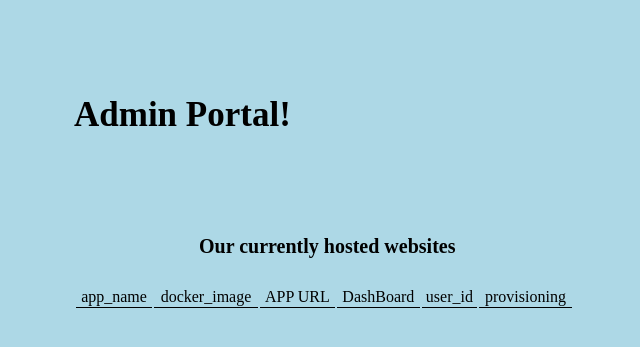
After one commit to divyashk/Load-Balanced-PAAS, a Flask app: template master/frontend/templates/admin.html in a window 1280 px wide. The commit adds this page. Shown: the top 347 px of the page, without its empty margins (316-956 px from the left). Run offline with Flask 2, Linux system fonts and the light colour scheme; the template is opened without the code that fills it, so the values that code supplies are empty; parts of the project's set-up code (start-up, migrations or seed data) failed here and were passed over.

Commit message:
Admin panel initiate

```diff
--- a/master/frontend/app.py
+++ b/master/frontend/app.py
@@ -13,6 +13,9 @@ manager = multiprocessing.Manager()
 
 # stores the list of applications that are currently working and the values stored by them
 users_lock = multiprocessing.Lock()
+
+ADMIN_USER="admin"
+ADMIN_PASSWORD = "admin"
 
 '''
 Database schema and structure
@@ -247,6 +250,22 @@ def index_page():
     return render_template('index.html', WORKING_APPLICATIONS=WORKING_APPLICATIONS)
 
 
+@app.route('/admin')
+def admin_page():
+    if "user_id" not in session:
+        return redirect("/login")
+
+    if session["user_id"] != "admin":
+        return jsonify(success=False, error="UnAuthorized Access")
+
+    MACHINES = [
+        {"machine_url": "http://localhost:5000"}
+    ]
+
+    app_applications = users_db.table("app_applications")
+    WORKING_APPLICATIONS = app_applications.all()
+    return render_template('admin.html', WORKING_APPLICATIONS=WORKING_APPLICATIONS, MACHINES=MACHINES)
+
 
 @app.route('/login', methods=["POST", "GET"])
 def login_page():
@@ -263,6 +282,16 @@ def login_page():
                 return jsonify(success=False, error=str(req_field) + " not provided!")
             user_data[req_field] = request_body[req_field]
 
+
+        if user_data["user_id"] == ADMIN_USER:
+            if user_data["user_password"] != ADMIN_PASSWORD:
+                return jsonify(success=False, error="Password does not match!")
+            else:
+                session["user_id"] = user_data["user_id"]
+                session["user_name"] = "Admin"
+                session["user_type"] = "admin"
+                return jsonify(success=True, redirect="/admin")
+
         # Now check in the tinydb
         try:
             user_table = users_db.table('users')
@@ -276,7 +305,7 @@ def login_page():
                     session["user_id"] = user_data["user_id"]
                     session["user_name"] = user_queried_data["user_name"]
                     session["user_type"] = "normal"
-                    return jsonify(success=True)
+                    return jsonify(success=True, redirect="/")
                 return jsonify(success=False, error="Password does not match!")
 
         except Exception as err:
--- /dev/null
+++ b/master/frontend/templates/admin.html
@@ -0,0 +1,56 @@
+{% extends 'base/layout.html' %}
+{% block css %}
+<link rel="stylesheet" href="/static/css/index.css">
+<title>App Name</title>
+{% endblock %}
+{% block body %}
+
+<h3> Admin Portal! </h3>
+
+<div class="machines">
+
+    {% for machine in MACHINES %}
+    <a href="{{ machine.machine_url }}"> {{ machine.machine_url }} </a>
+    <!-- <div class="machine-block">
+        <iframe width="100%" height="600px" src="{{ machine.machine_url }}" title="{{ machine.machine_url }}">
+        </iframe>
+    </div> -->
+    {% endfor %}
+</div>
+
+<div class="websites">
+    <h4> Our currently hosted websites </h4>
+
+    <table>
+        <thead>
+            <td> app_name </td>
+            <td> docker_image </td>
+            <td> APP URL </td>
+            <td> DashBoard </td>
+            <td> user_id </td>
+            <td> provisioning </td>
+        </thead>
+        <tbody>
+            {% for app in WORKING_APPLICATIONS %}
+            <tr>
+                <td> {{ app.app_name }} </td>
+                <td> {{ app.docker_image }} </td>
+                <td> {{ app.app_url }} </td>
+                <td>
+                    <a href="{{ app.dashboard_url }}"> {{ app.dashboard_url }} </a>
+                </td>
+                <td> {{ app.user_id }} </td>
+                <td> {{ app }} </td>
+            </tr>
+            {% endfor %}
+        </tbody>
+    </table>
+</div>
+
+{% endblock %}
+
+{% block script %}
+
+
+
+{% endblock %}
--- a/master/frontend/templates/login.html
+++ b/master/frontend/templates/login.html
@@ -81,7 +81,7 @@
                 console.log(data);
 
                 if (data.success) {
-                    window.location.href = "/";
+                    window.location.href = data.redirect;
                 } else {
                     alert(data.error);
                 }
```
